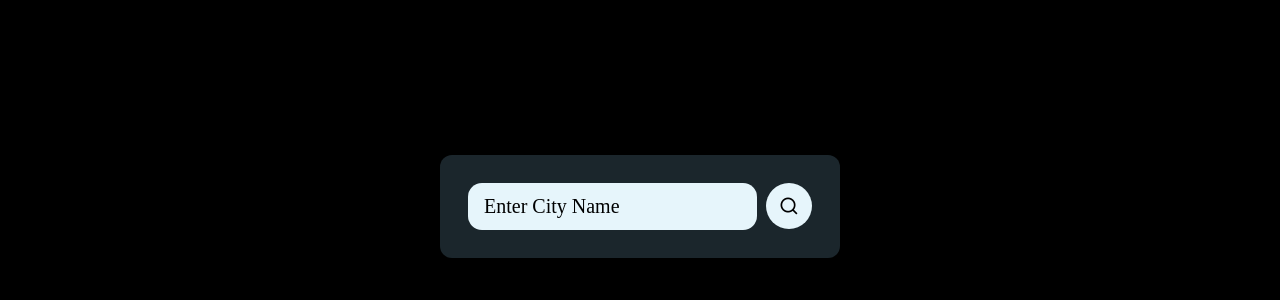
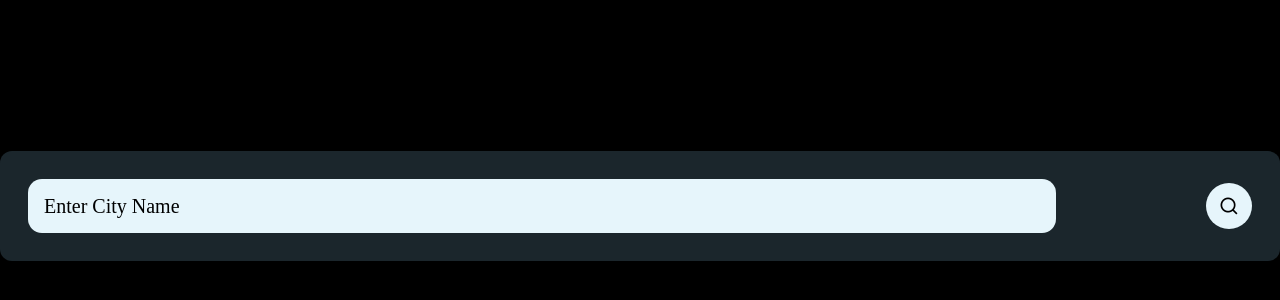
Before and after one commit to prithvikings/Weather_update, a browser extension: page index.html in a window 1280 px wide. Shown: the part 194-494 px from the top of the page. Drawn offline with nearby package versions, Linux system fonts and the light colour scheme.

Commit message:
Maing it in tailwind

```diff
--- a/index.html
+++ b/index.html
@@ -5,10 +5,11 @@
     <meta name="viewport" content="width=device-width, initial-scale=1.0">
     <title>Quick Weather Update</title>
     <link rel="stylesheet" href="style.css">
+    <link rel="stylesheet" href="./src/output.css">
     <link href="https://cdn.jsdelivr.net/npm/remixicon@4.3.0/fonts/remixicon.css" rel="stylesheet"/>
 </head>
 <body>
-    <div class="container">
+    <div class="container  rounded-xl p-[28px] ">
         <div class="header">
             <div class="search-box">
                 <input type="text" class="input-box" placeholder="Enter City Name">
--- /dev/null
+++ b/src/input.css
@@ -0,0 +1,3 @@
+@tailwind base;
+@tailwind components;
+@tailwind utilities;
--- a/style.css
+++ b/style.css
@@ -20,7 +20,7 @@ body{
     background-color: #000;
 }
 
-.container{
+ .container{
     width: 400px;
     height: min-content;
     background-color: #1B262C;
--- /dev/null
+++ b/tailwind.config.js
@@ -0,0 +1,8 @@
+/** @type {import('tailwindcss').Config} */
+module.exports = {
+  content: ["*.{html,js}"],
+  theme: {
+    extend: {},
+  },
+  plugins: [],
+}
```
Also changed, not shown: package.json (added, +16 -0 lines), src/output.css (added), 2 other files.
